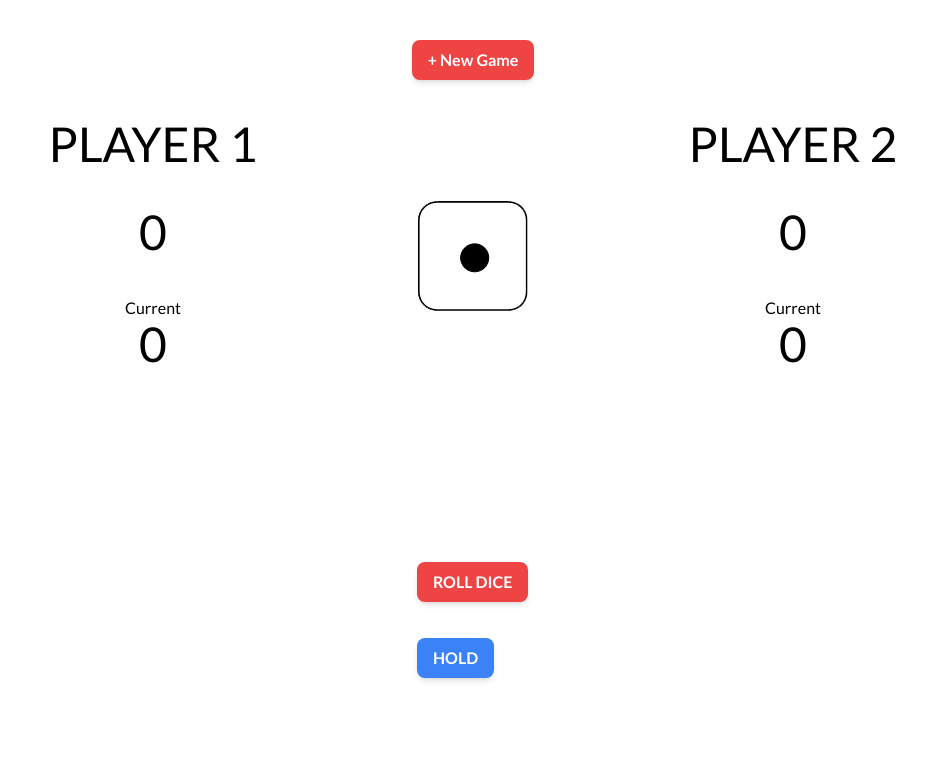
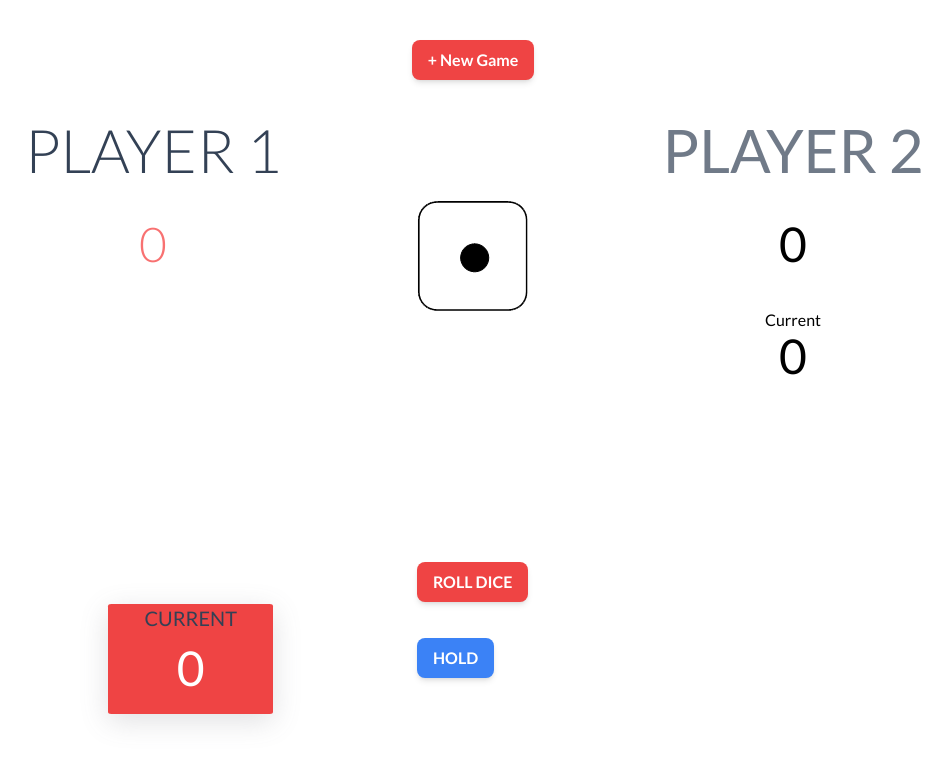
Before and after one commit to ThomasZadikian/Jeu-du-d-, a website: page src/index.html in a window 1280 px wide. Shown: the whole page, without its empty margins (167-1119 px from the left). Drawn offline with Linux system fonts and the light colour scheme.

Commit message:
finshing style for P1

```diff
--- a/src/index.html
+++ b/src/index.html
@@ -23,11 +23,11 @@
     <div class="flex flex-row">
       <!-- PLAYER 1 CONTAINER -->
       <div class="basis-2/4" id="player1Container">
-        <h1 class="text-5xl text-center">PLAYER 1</h1>
-        <p class="text-center mt-10 text-5xl" id="totalPlayer1">0</p>
-        <div class="currentScore text-center">
-          <p class="mt-10">Current</p>
-          <p class="text-5xl" id="count">0</p>
+        <h1 class="text-6xl text-center text-slate-700/100 font-light">PLAYER 1<span id="currentPlayer"></span></h1>
+        <p class="text-center mt-10 text-5xl text-red-400/100 font-light" id="totalPlayer1">0</p>
+        <div class="currentScore relative bg-red-500 text-center">
+          <p class="mt-3 text-xl text-slate-700/100 font-normal">CURRENT</p>
+          <p class="text-5xl text-white mt-3" id="count">0</p>
         </div>
       </div>
 
@@ -51,9 +51,9 @@
 
       <!-- PLAYER 2 CONTAINER -->
       <div class="basis-2/4" id="player1Container">
-        <h1 class="text-5xl text-center">PLAYER 2</h1>
+        <h1 class="text-6xl text-center text-slate-700/70">PLAYER 2</h1>
         <p class="text-center mt-10 text-5xl" id="totalPlayer1">0</p>
-        <div class="currentScore text-center">
+        <div class="currentScore2 text-center">
           <p class="mt-10">Current</p>
           <p class="text-5xl" id="count">0</p>
         </div>
--- a/src/index.js
+++ b/src/index.js
@@ -11,6 +11,8 @@ totalCount = 0;
 actualCount = 0;
 round = 0;
 totalCount = 0;
+
+// Class for activ player slate-700/100
 
 function randomNumber(min, max) {
   return Math.floor(Math.random() * (max - min) + min);
--- a/src/style.css
+++ b/src/style.css
@@ -1,7 +1,7 @@
-@import url('https://fonts.googleapis.com/css2?family=Lato:wght@400;700&display=swap');
+@import url('https://fonts.googleapis.com/css2?family=Lato:ital,wght@0,100;0,300;0,400;0,700;0,900;1,100;1,300;1,400;1,700;1,900&display=swap');
 
 * {
-  font-family: 'Lato', sans-serif;
+  font-family: 'Lato', sans-serif ;
 }
 
 .diceBox {
@@ -13,3 +13,12 @@
   #roll-button {
    margin-top: 250px;
   }
+
+  .currentScore {
+    height: 110px;
+    width: 165px;
+    border-radius: 2%;
+    left: 43%;
+    top: 120%;
+    box-shadow: rgba(100, 100, 111, 0.2) 0px 7px 29px 0px;
+  }
```
Also changed, not shown: dist/output.css.
